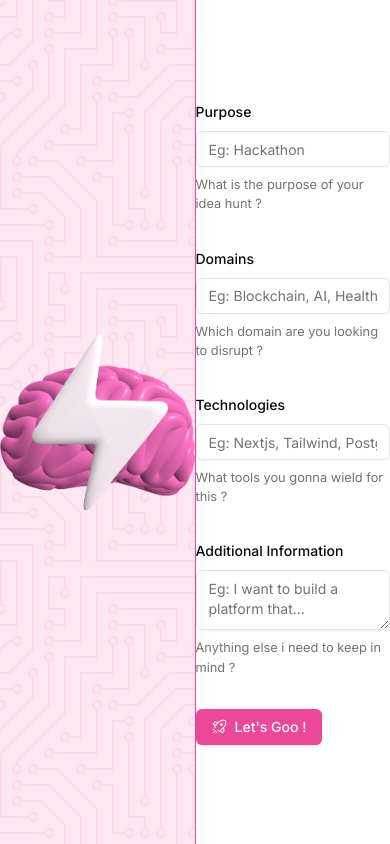
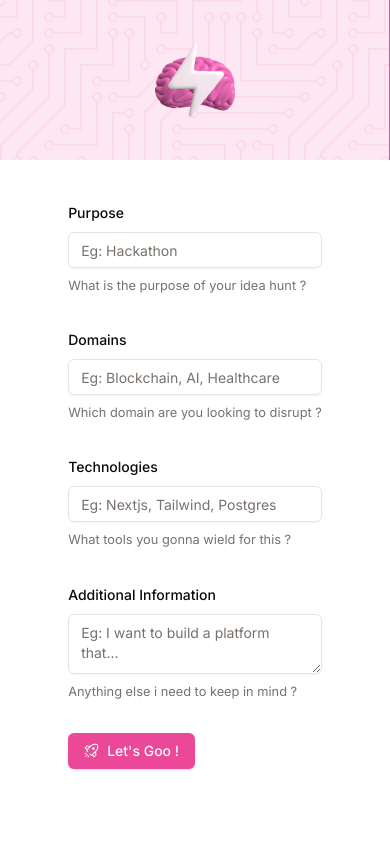
Before and after one commit to Royal-lobster/IQ-Storm, a Next.js app: page / in a window 390 px wide. Built offline with nearby package versions, Linux system fonts and the light colour scheme.

Commit message:
Refactor landing page layout to optimize responsiveness

```diff
--- a/app/(landing)/page.tsx
+++ b/app/(landing)/page.tsx
@@ -3,17 +3,18 @@ import RequirementsForm from "./RequirementsForm";
 
 export default function Home() {
 	return (
-		<main className="flex min-h-screen">
-			<div className="flex-1 grid place-items-center hero-pattern border-r border-pink-500">
+		<main className="flex flex-col md:flex-row min-h-screen">
+			<div className="md:flex-1 grid place-items-center hero-pattern border-r border-pink-500 p-10">
 				<Image
 					src="/iq-storm-large.png"
 					alt="A picture of brain with lightning bolt below it"
 					width={477}
 					height={477}
 					quality={100}
+					className="size-20 md:size-96 object-contain"
 				/>
 			</div>
-			<div className="flex-1 grid place-items-center">
+			<div className="md:flex-1 grid place-items-center p-10">
 				<RequirementsForm />
 			</div>
 		</main>
```
